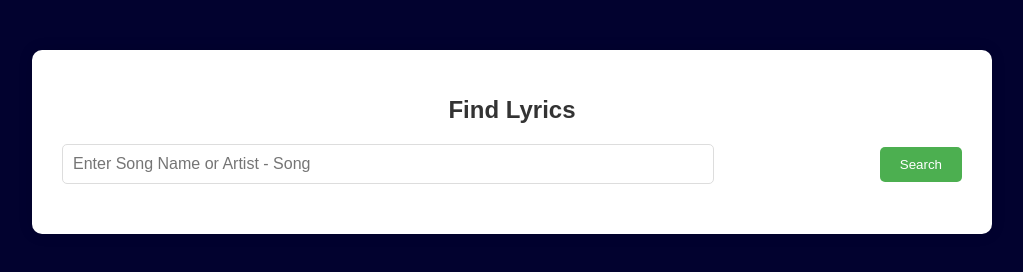
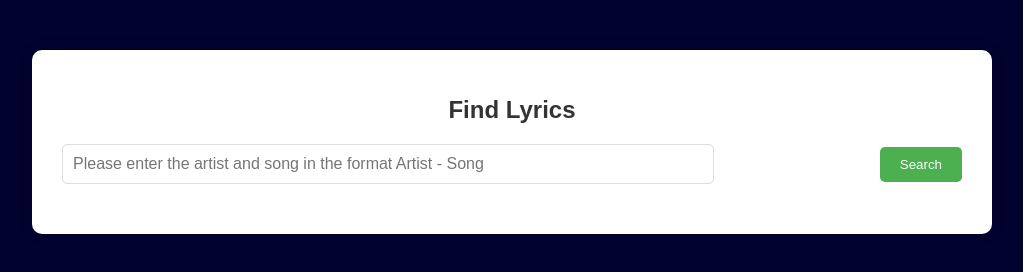
Before and after one commit to harshraj1695/findmy-Lyrics, a plain HTML site: page index.html in a window 1280 px wide. Shown: the whole page, without its empty margins (128-1151 px from the left). Drawn offline with Linux system fonts and the light colour scheme.

Commit message:
slight chnage in placeholder of html

```diff
--- a/index.html
+++ b/index.html
@@ -11,7 +11,7 @@
         <h1>Find Lyrics </h1>
 
         <div class="search-section">
-            <input type="text" id="searchInput" placeholder="Enter Song Name or Artist - Song" />
+            <input type="text" id="searchInput" placeholder="Please enter the artist and song in the format Artist - Song" />
             <button onclick="fetchLyrics()">Search</button>
         </div>
 
```
